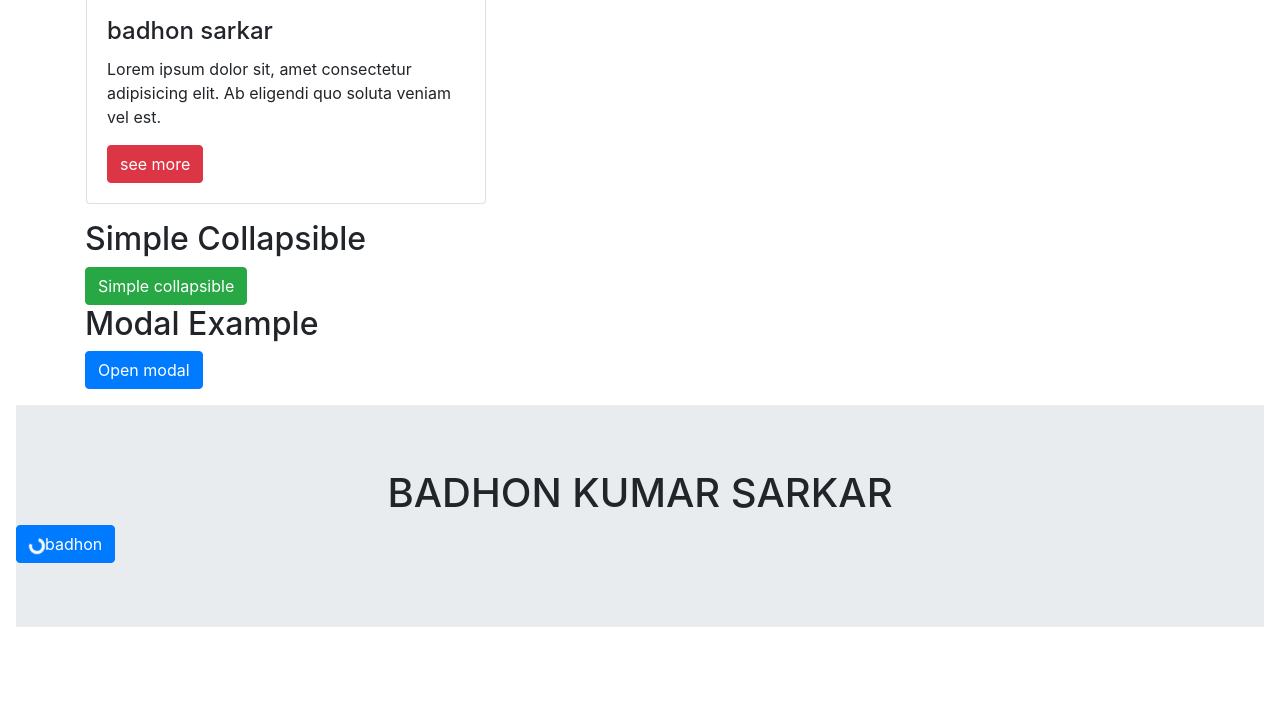
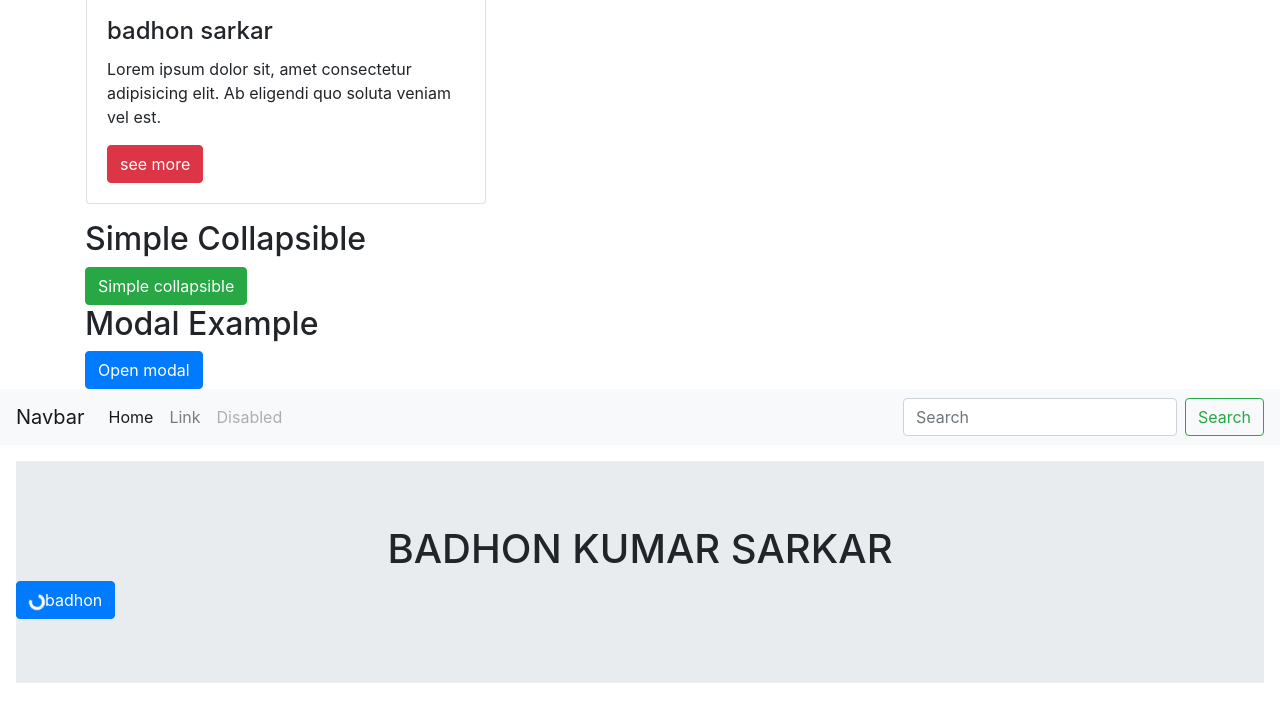
Before and after one commit to badhon86/fullStack_practice, a plain HTML site: page bspart01.html in a window 1280 px wide. Shown: the part 3532-4253 px from the top of the page. Before the commit the page ends 4207 px from the top, so only its background shows below. Drawn offline with nearby package versions, Linux system fonts and the light colour scheme.

Commit message:
first commit

```diff
--- a/bspart01.html
+++ b/bspart01.html
@@ -320,6 +320,31 @@
 
         </div>
 
+        <nav class="navbar navbar-expand-lg navbar-light bg-light">
+            <a class="navbar-brand" href="#">Navbar</a>
+            <button class="navbar-toggler" type="button" data-toggle="collapse" data-target="#navbarTogglerDemo02" aria-controls="navbarTogglerDemo02" aria-expanded="false" aria-label="Toggle navigation">
+              <span class="navbar-toggler-icon"></span>
+            </button>
+
+            <div class="collapse navbar-collapse" id="navbarTogglerDemo02">
+              <ul class="navbar-nav mr-auto mt-2 mt-lg-0">
+                <li class="nav-item active">
+                  <a class="nav-link" href="#">Home <span class="sr-only">(current)</span></a>
+                </li>
+                <li class="nav-item">
+                  <a class="nav-link" href="#">Link</a>
+                </li>
+                <li class="nav-item">
+                  <a class="nav-link disabled" href="#">Disabled</a>
+                </li>
+              </ul>
+              <form class="form-inline my-2 my-lg-0">
+                <input class="form-control mr-sm-2" type="search" placeholder="Search">
+                <button class="btn btn-outline-success my-2 my-sm-0" type="submit">Search</button>
+              </form>
+            </div>
+          </nav>
+
        <div class="container-fluid p-3">
            <div class="jumbotron jumbotron-fluid">
                <h1 class="text-uppercase text-center">badhon kumar sarkar</h1>
```
Also changed, not shown: bspart02.html (+33 -5 lines).
